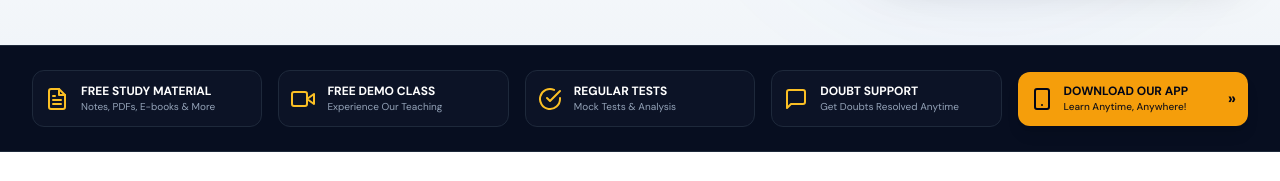
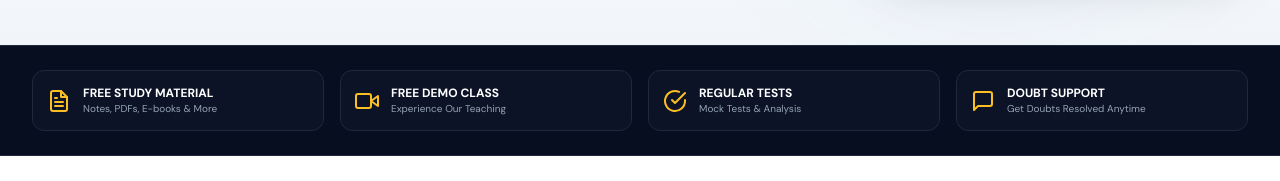
Before and after one commit to reelmakerover/CRM, a React (Create React App) app in the folder client/: page / in a window 1280 px wide. Shown: the part 685-866 px from the top of the page. Built offline with nearby package versions, Linux system fonts and the light colour scheme; no server answers; a web font is replaced by a local one.

Commit message:
Remove Download Our App card from quick action strip

```diff
--- a/client/src/pages/HomePage.js
+++ b/client/src/pages/HomePage.js
@@ -359,7 +359,7 @@ export default function HomePage() {
       ═══════════════════════════════════════════════════════════ */}
       <section className="bg-[#070e20] text-white py-6 border-y border-slate-800">
         <div className="max-w-7xl mx-auto px-4 sm:px-6 lg:px-8">
-          <div className="grid grid-cols-2 md:grid-cols-5 gap-4 items-center">
+          <div className="grid grid-cols-2 md:grid-cols-4 gap-4 items-center">
 
             {[
               { icon: <FiFileText className="text-amber-400 text-2xl" />, title: 'FREE STUDY MATERIAL', sub: 'Notes, PDFs, E-books & More', link: '/store' },
@@ -370,7 +370,7 @@ export default function HomePage() {
               <Link
                 key={idx}
                 to={item.link}
-                className="flex items-center gap-3 p-3 rounded-xl bg-slate-900/60 border border-slate-800 hover:border-amber-400/50 hover:bg-slate-900 transition-all group"
+                className="flex items-center gap-3 p-3.5 rounded-xl bg-slate-900/60 border border-slate-800 hover:border-amber-400/50 hover:bg-slate-900 transition-all group"
               >
                 <div className="shrink-0">{item.icon}</div>
                 <div className="text-left">
@@ -381,21 +381,6 @@ export default function HomePage() {
                 </div>
               </Link>
             ))}
-
-            {/* Download App Action Card */}
-            <Link
-              to="/login?mode=register"
-              className="col-span-2 md:col-span-1 bg-amber-500 hover:bg-amber-400 text-slate-950 p-3 rounded-xl font-extrabold flex items-center justify-between shadow-lg transition-all group"
-            >
-              <div className="flex items-center gap-2.5">
-                <FiSmartphone className="text-2xl" />
-                <div className="text-left">
-                  <div className="text-xs font-black leading-tight">DOWNLOAD OUR APP</div>
-                  <div className="text-[10px] opacity-90 font-medium">Learn Anytime, Anywhere!</div>
-                </div>
-              </div>
-              <span className="text-base group-hover:translate-x-1 transition-transform">»</span>
-            </Link>
 
           </div>
         </div>
```
